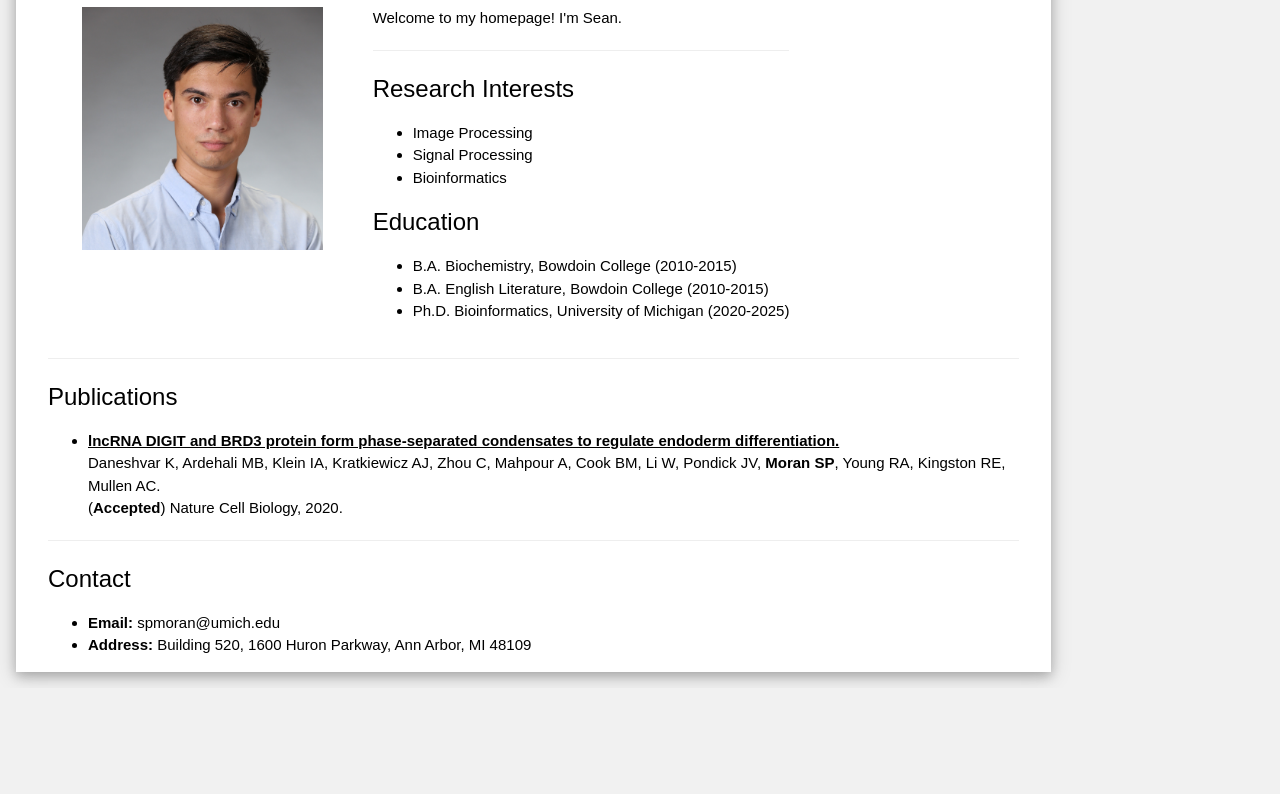
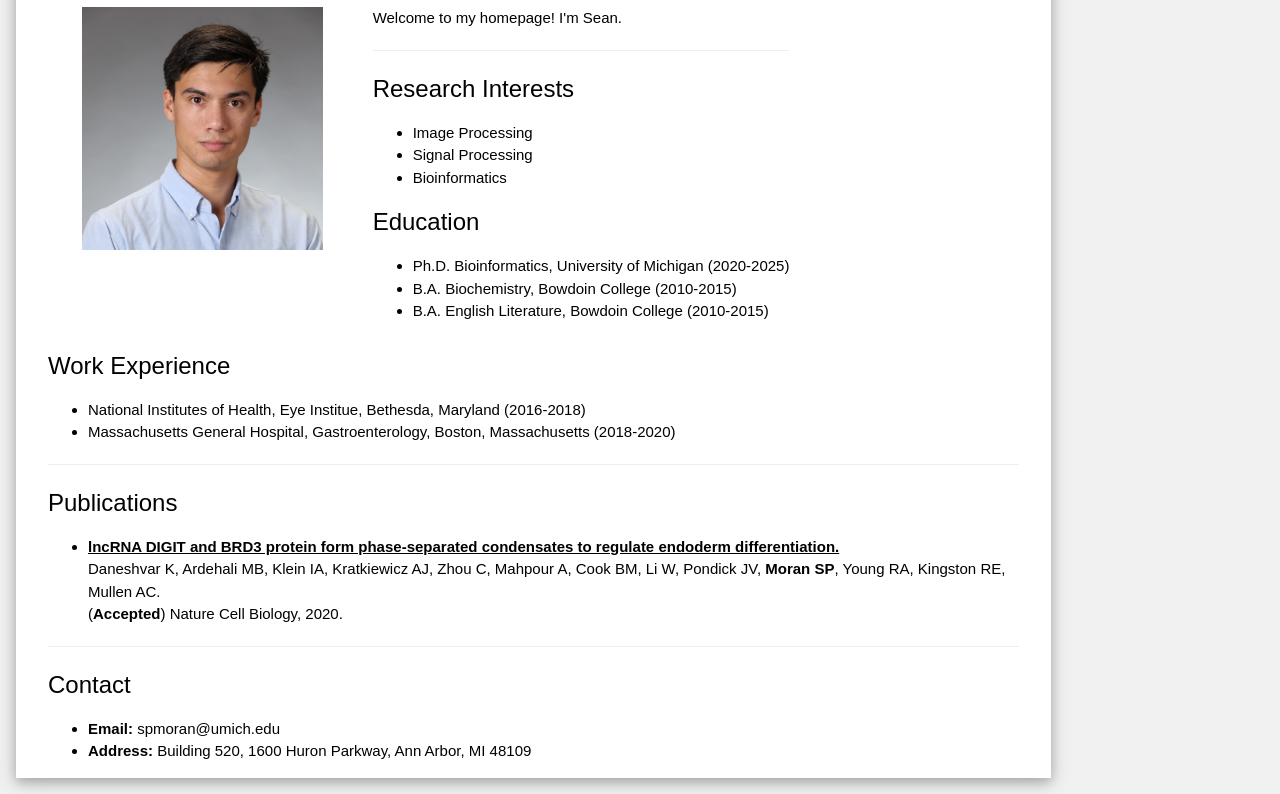
Before and after one commit to seanpatrickmoran/seanpatrickmoran.github.io, a plain HTML site: page index.html in a window 1280 px wide. Shown: the part 850-1644 px from the top of the page. Before the commit the page ends 1538 px from the top, so only its background shows below. Drawn offline with nearby package versions, Linux system fonts and the light colour scheme.

Commit message:
Update index.html

```diff
--- a/index.html
+++ b/index.html
@@ -44,16 +44,19 @@
                  </ul>
                  <h3>Education</h3>
                  <ul>
+                     <li> Ph.D. Bioinformatics, University of Michigan (2020-2025)
                      <li> B.A. Biochemistry, Bowdoin College (2010-2015)
                      <li> B.A. English Literature, Bowdoin College (2010-2015)
-                     <li> Ph.D. Bioinformatics, University of Michigan (2020-2025)
                   </ul>
             </div>
 
             </div>
           <div class="w3-container">
-
-
+              <h3>Work Experience</h3>
+              <ul>
+                  <li> National Institutes of Health, Eye Institue, Bethesda, Maryland (2016-2018)
+                  <li> Massachusetts General Hospital, Gastroenterology, Boston, Massachusetts (2018-2020)
+              </ul>
               <hr>
               <h3>Publications</h3>
               <ul>
```
